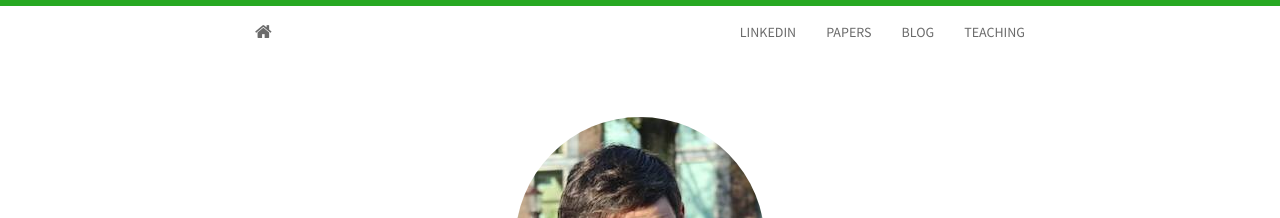
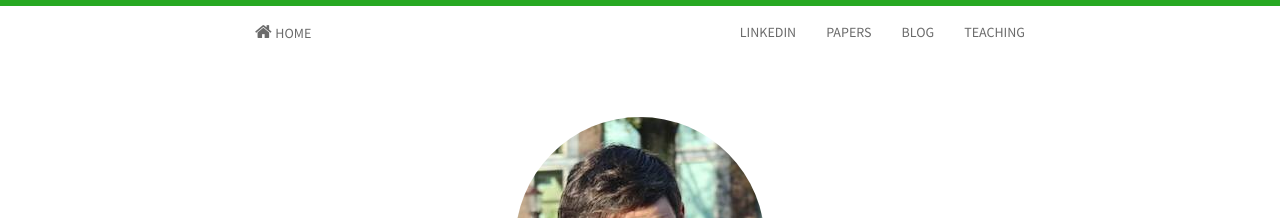
Before and after one commit to fcarreiro/fcarreiro.github.com, a Jekyll site: the page built from index.html, in a window 1280 px wide. Shown: the top 218 px of the page. Built offline with Jekyll 4.4.1, drawn with Linux system fonts in a browser that asks for light colours; nearby versions of some CDN libraries; the list of posts is cut into pages by our own code.

Commit message:
Use relative asset paths Add "home" text

```diff
--- a/_includes/header.html
+++ b/_includes/header.html
@@ -1,7 +1,8 @@
 <nav class="navbar navbar-default">
   <div class="container">
     <div class="navbar-header">
-      <a class="navbar-brand" href="/"><i class="fa fa-home"></i></a>
+      <a class="navbar-brand" href="/"><i class="fa fa-home"></i>
+      <span class="home-text">HOME</span></a>
     </div>
     <div id="navbar">
       <ul class="nav navbar-nav navbar-right">
--- a/_layouts/layout.html
+++ b/_layouts/layout.html
@@ -6,7 +6,7 @@
     <meta name="viewport" content="width=device-width, initial-scale=1">
     <meta name="author" content="{{ site.author }}" />
     <meta name="description" content="{{ site.description }}">
-    <link rel="favicon" href="{{ site.url }}/static/img/favicon.ico">
+    <link rel="favicon" href="/static/img/favicon.ico">
 
     {% if page.title %}
       <title>{{ page.title }}</title>
@@ -65,10 +65,10 @@
     <![endif]-->
 
     <!-- Custom styles for this template -->
-    <link rel="stylesheet" type="text/css" href="{{ site.url }}/static/css/main.css" />
+    <link rel="stylesheet" type="text/css" href="/static/css/main.css" />
     <link rel="stylesheet" type="text/css" href="http://fonts.googleapis.com/css?family=Source+Sans+Pro:200,400,200bold,400old" />
     <link rel="stylesheet" type="text/css" href="https://maxcdn.bootstrapcdn.com/font-awesome/4.4.0/css/font-awesome.min.css" />
-    <link rel="stylesheet" type="text/css" href="{{ site.url }}/static/css/monokai.css" />
+    <link rel="stylesheet" type="text/css" href="/static/css/monokai.css" />
     <!-- <link rel="stylesheet" href="https://cdnjs.cloudflare.com/ajax/libs/lightgallery/1.2.19/css/lightgallery.min.css"/> -->
 
     <!-- Google Analytics -->
@@ -96,10 +96,10 @@
     integrity="sha256-Sk3nkD6mLTMOF0EOpNtsIry+s1CsaqQC1rVLTAy+0yc= sha512-K1qjQ+NcF2TYO/eI3M6v8EiNYZfA95pQumfvcVrTHtwQVDG+aHRqLi/ETn2uB+1JqwYqVG3LIvdm9lj6imS/pQ=="
     crossorigin="anonymous"></script>
     <!-- Include all compiled plugins (below), or include individual files as needed -->
-    <script src="{{ site.url }}/static/js/docs.min.js"></script>
-    <script src="{{ site.url }}/static/js/main.js"></script>
+    <script src="/static/js/docs.min.js"></script>
+    <script src="/static/js/main.js"></script>
     <!-- IE10 viewport hack for Surface/desktop Windows 8 bug -->
-    <script src="{{ site.url }}/static/js/ie10-viewport-bug-workaround.js"></script>
+    <script src="/static/js/ie10-viewport-bug-workaround.js"></script>
 
     <!-- MathJax -->
     <script src="https://cdn.mathjax.org/mathjax/latest/MathJax.js?config=TeX-AMS-MML_SVG" type="text/javascript"></script>
--- a/static/css/main.css
+++ b/static/css/main.css
@@ -22,6 +22,10 @@ body {
 /* Navbar
 -------------------------------------------------- */
 
+.home-text {
+  font-size: 14px;
+  font-family: 'Source Sans Pro', sans-serif;
+}
 .navbar-static-top {
   margin-bottom: 10px;
 }
```
